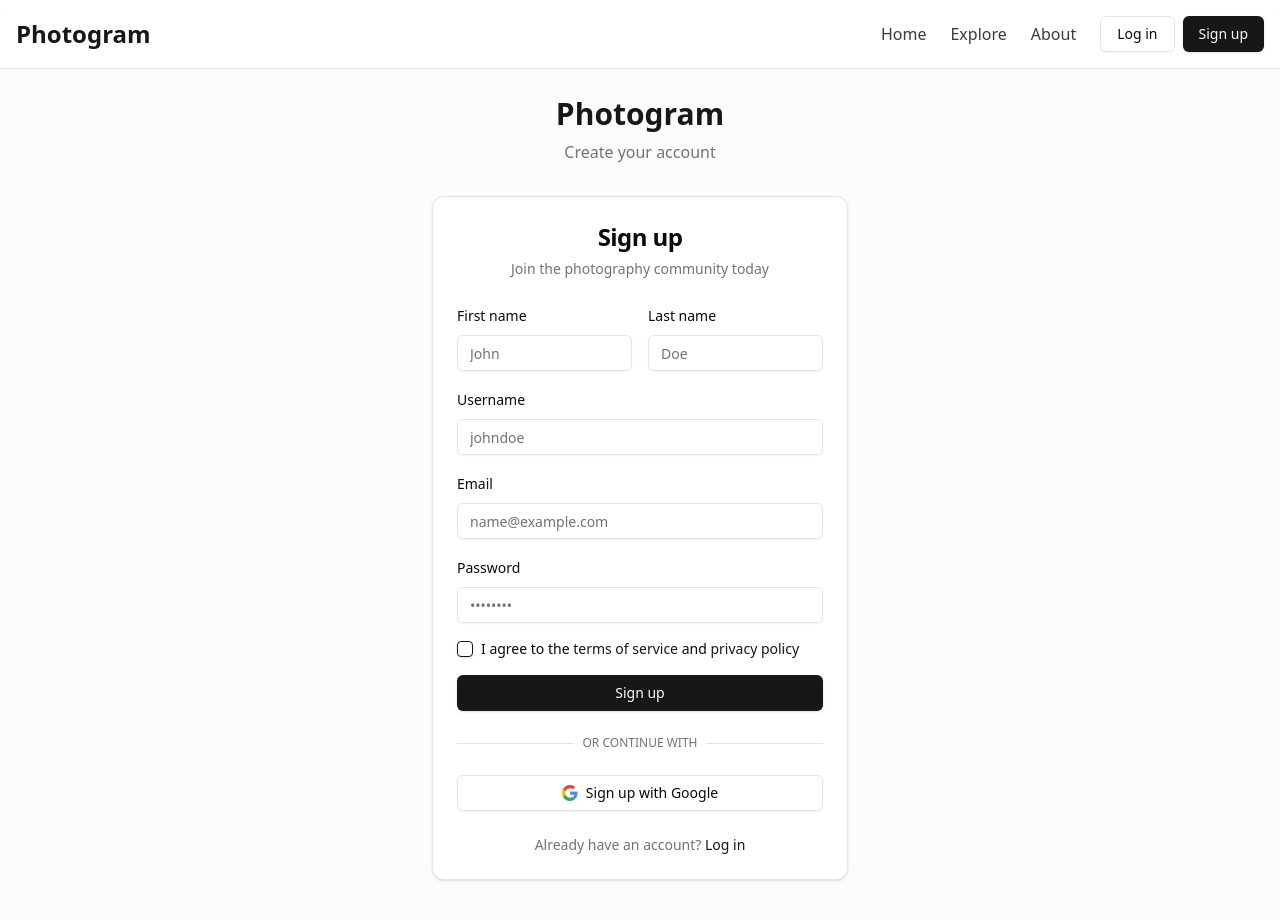
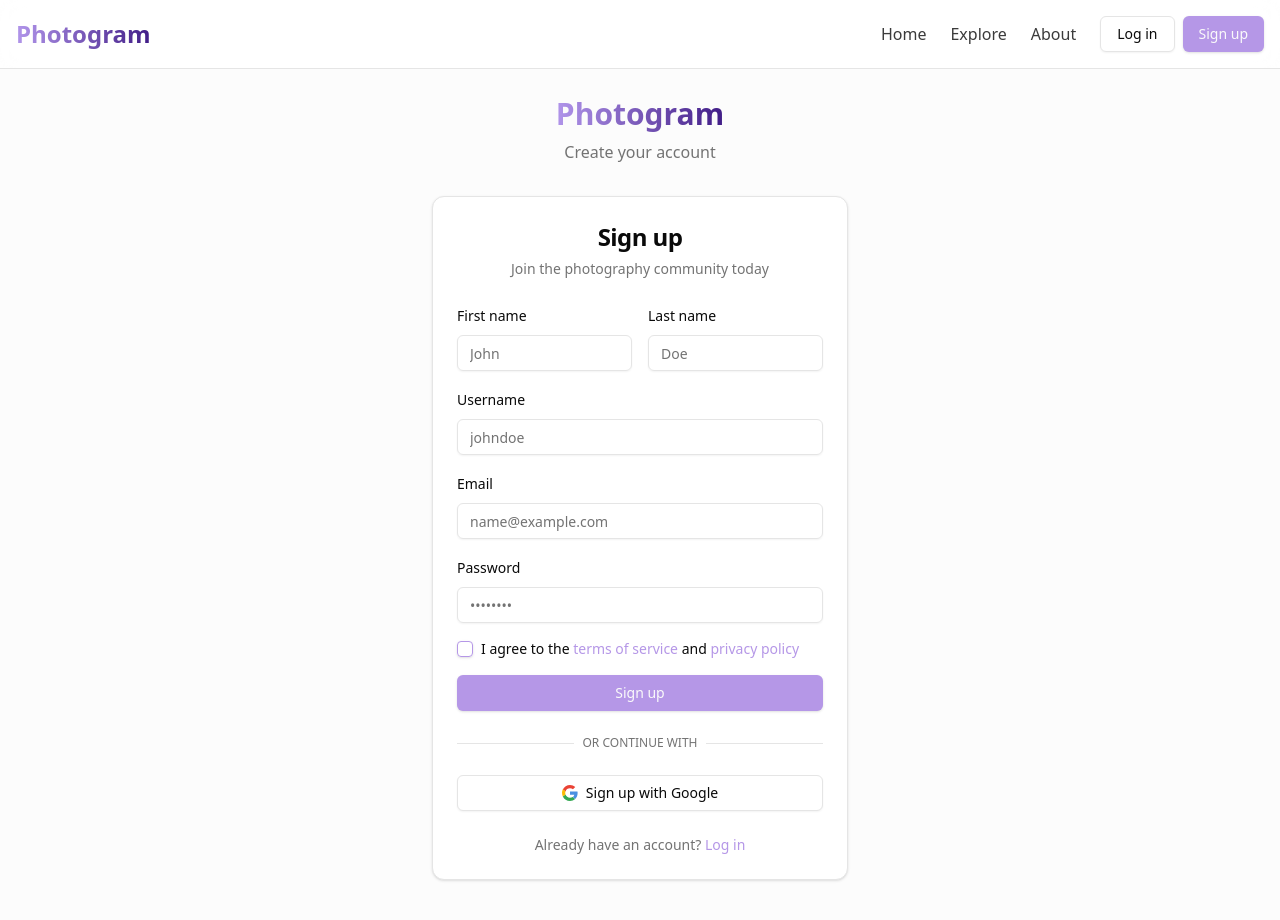
Before and after one commit to pasindu-mahesh/Skill-Sharing-Learning-Platform, a React (Vite) app in the folder client/: page /signup in a window 1280 px wide. Shown: the top 920 px of the page. Built offline with nearby package versions, Linux system fonts and the light colour scheme; the HTML template or start-up script is replaced by a standard one.

Commit message:
feat: chabge colors

```diff
--- a/client/src/index.css
+++ b/client/src/index.css
@@ -13,7 +13,7 @@
     --popover: 0 0% 100%;
     --popover-foreground: 0 0% 3.9%;
 
-    --primary: 0 0% 9%;
+    --primary: 262 63% 75%;  /* This is #B195EA in HSL */
     --primary-foreground: 0 0% 98%;
 
     --secondary: 0 0% 96.1%;
@@ -71,7 +71,7 @@
     --popover: 0 0% 3.9%;
     --popover-foreground: 0 0% 98%;
 
-    --primary: 0 0% 98%;
+    --primary: 262 63% 75%;  /* This is #B195EA in HSL */
     --primary-foreground: 0 0% 9%;
 
     --secondary: 0 0% 14.9%;
@@ -117,7 +117,7 @@
 }
 
 .gradient-text {
-  @apply bg-clip-text text-transparent bg-gradient-to-r from-primary to-accent-foreground;
+  @apply bg-clip-text text-transparent bg-gradient-to-r from-[#B195EA] to-[#411D87];
 }
 
 .hero-gradient {
```
